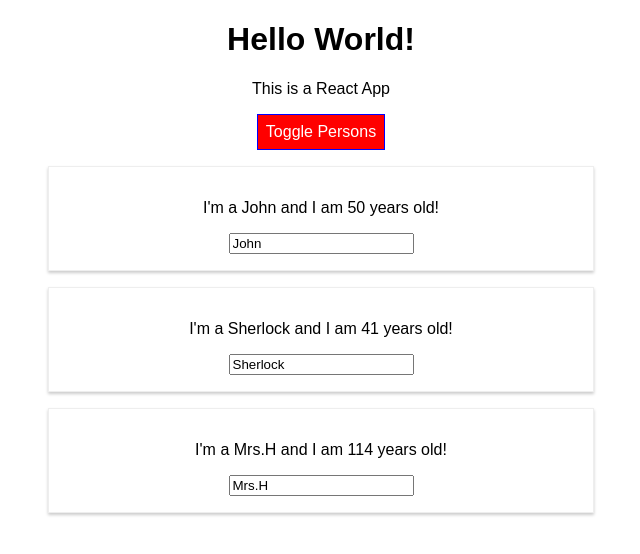
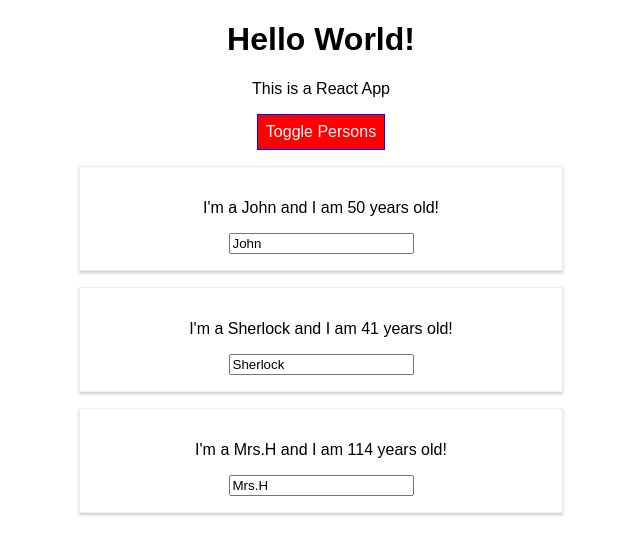
Before and after one commit to EmberLynn/react-practice-project, a React (Create React App) app: page / in a window 1280 px wide. Both pictures are taken after a click on the button "Toggle Persons". Shown: the top 554 px of the page, without its empty margins (319-959 px from the left). Built offline with nearby package versions, Linux system fonts and the light colour scheme.

Commit message:
Using radium to resize components

```diff
--- a/package.json
+++ b/package.json
@@ -6,7 +6,8 @@
     "radium": "^0.26.0",
     "react": "^16.13.1",
     "react-dom": "^16.13.1",
-    "react-scripts": "1.1.5"
+    "react-scripts": "1.1.5",
+    "styled-components": "^5.1.1"
   },
   "scripts": {
     "start": "react-scripts start",
--- a/src/App.js
+++ b/src/App.js
@@ -1,13 +1,13 @@
 import React, { Component } from 'react';
 import './App.css';
-import Radium from 'radium';
+import Radium, { StyleRoot } from 'radium';
 import Person from './Person/Person';
 
 class App extends Component {
   state = {
     persons: [
-      { id: '1', name: 'John', age: 50},
-      { id: '2', name: 'Sherlock', age: 41},
+      { id: '1', name: 'John', age: 50 },
+      { id: '2', name: 'Sherlock', age: 41 },
       { id: '3', name: 'Mrs.H', age: 114 }
     ],
     showPersons: false
@@ -17,7 +17,7 @@
     //const persons = this.state.persons.slice();
     const persons = [...this.state.persons];
     persons.splice(personIndex, 1);
-    this.setState({persons: persons})
+    this.setState({ persons: persons })
   }
 
   nameChangedHandler = (event, id) => {
@@ -55,12 +55,12 @@
 
     //now that everything has been changed, let's set the state
     //persons in state will now equal this new persons array
-    this.setState({persons: persons})
+    this.setState({ persons: persons })
   }
 
-  togglePersonsHandler = () =>{
+  togglePersonsHandler = () => {
     const doesShow = this.state.showPersons;
-    this.setState({showPersons: !doesShow})
+    this.setState({ showPersons: !doesShow })
   }
 
 
@@ -73,7 +73,7 @@
       border: '1px solid blue',
       padding: '8px',
       cursor: 'pointer',
-      ':hover':{
+      ':hover': {
         backgroundColor: 'lightgreen',
         color: 'black'
       }
@@ -89,7 +89,7 @@
               name={person.name}
               age={person.age}
               key={person.id}
-            changed={(event) => this.nameChangedHandler(event, person.id)}/>
+              changed={(event) => this.nameChangedHandler(event, person.id)} />
           })}
         </div>
       );
@@ -101,22 +101,24 @@
     }
 
     let classes = [];
-    if(this.state.persons.length <= 2){
+    if (this.state.persons.length <= 2) {
       classes.push('red');
     }
-    if(this.state.persons.length <= 1){
+    if (this.state.persons.length <= 1) {
       classes.push('bold');
     }
 
     return (
+      <StyleRoot>
         <div className="App">
           <h1>Hello World!</h1>
           <p className={classes.join(' ')}>This is a React App</p>
           <button
-        style = {style}
+            style={style}
             onClick={this.togglePersonsHandler}>Toggle Persons</button>
           {persons}
         </div>
+      </StyleRoot>
     );
   }
 }
--- a/src/Person/Person.js
+++ b/src/Person/Person.js
@@ -1,13 +1,19 @@
 import React from 'react';
+import Radium from 'radium';
 import './Person.css';
 
 const person = (props) => {
+    const style = {
+        '@media (min-width: 500px)' : {
+            width: '450px'
+        }
+    };
     return (
-        <div className = "Person">
+        <div className = "Person" style={style}>
             <p onClick={props.click}>I'm a {props.name} and I am {props.age} years old! {props.children}</p>
             <input type="text" onChange={props.changed} value={props.name}/>
         </div>
     )
 }
 
-export default person;
+export default Radium(person);
```
Also changed, not shown: 1 other file (tests, documents, lock files or other folders). Lines whose indentation alone changed are shown as unchanged.
